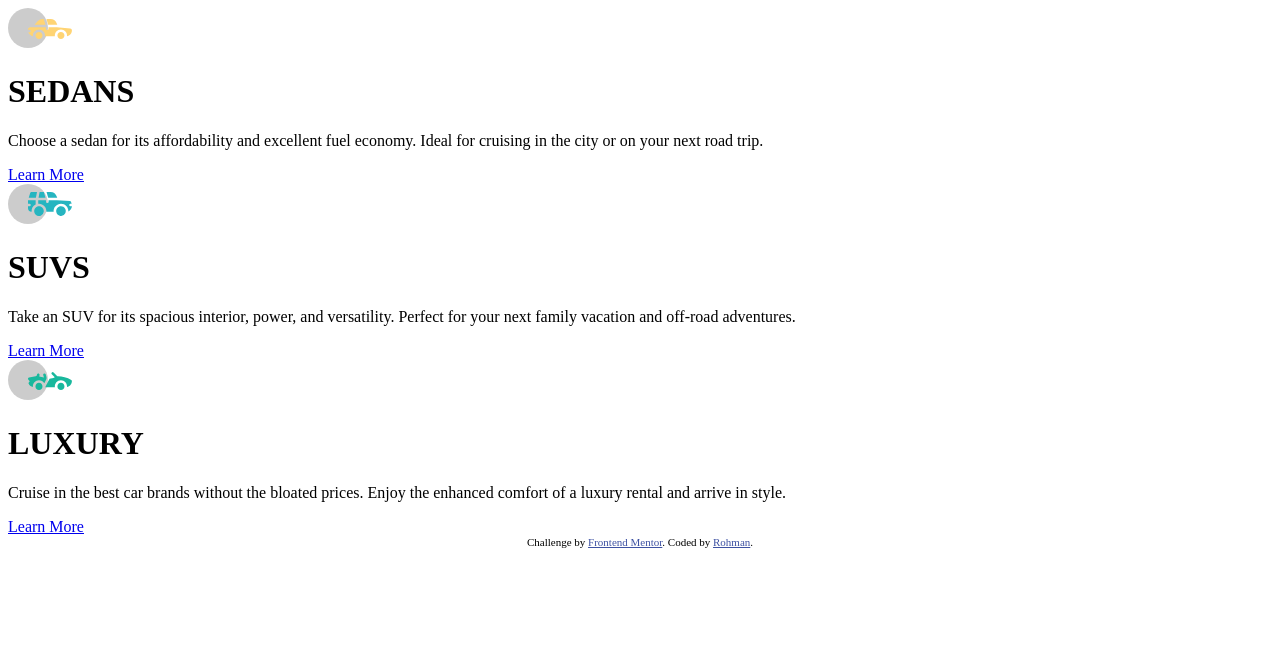
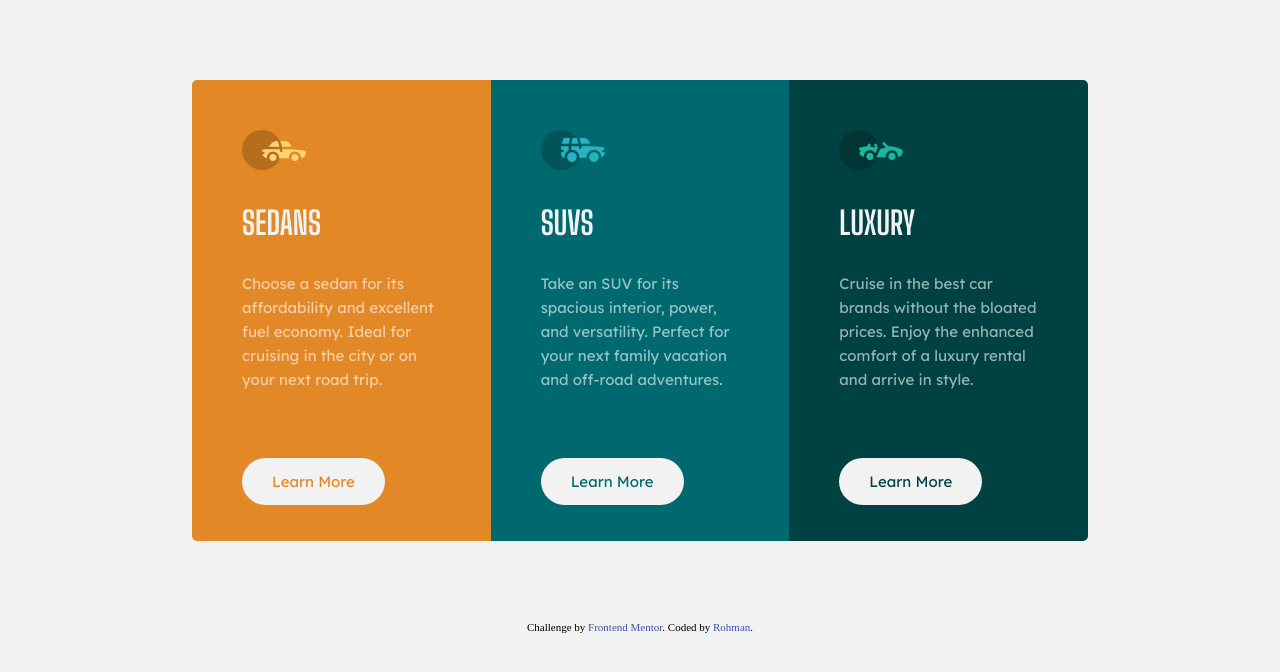
Before and after one commit to Hade21/3-columns-preview-card, a plain HTML site: page index.html in a window 1280 px wide. Drawn offline with Linux system fonts and the light colour scheme.

Commit message:
add styling

```diff
--- a/index.html
+++ b/index.html
@@ -20,19 +20,19 @@
       <img src="./images/icon-sedans.svg" class="icon">
       <h1 class="title">SEDANS</h1>
       <p class="desc">Choose a sedan for its affordability and excellent fuel economy. Ideal for cruising in the city or on your next road trip.</p>
-      <a href="#">Learn More</a>
+      <a href="#" class="btn-one">Learn More</a>
     </div>
     <div class="card two">
       <img src="./images/icon-suvs.svg" class="icon">
       <h1 class="title">SUVS</h1>
       <p class="desc">Take an SUV for its spacious interior, power, and versatility. Perfect for your next family vacation and off-road adventures.</p>
-      <a href="#">Learn More</a>
+      <a href="#" class="btn-two">Learn More</a>
     </div>
     <div class="card three">
       <img src="./images/icon-luxury.svg" class="icon">
       <h1 class="title">LUXURY</h1>
       <p class="desc">Cruise in the best car brands without the bloated prices. Enjoy the enhanced comfort of a luxury rental and arrive in style.</p>
-      <a href="#">Learn More</a>
+      <a href="#" class="btn-three">Learn More</a>
     </div>
   </div>
   <div class="attribution">
--- a/style.css
+++ b/style.css
@@ -0,0 +1,95 @@
+@import url('https://fonts.googleapis.com/css2?family=Lexend+Deca&display=swap');
+@import url('https://fonts.googleapis.com/css2?family=Big+Shoulders+Display:wght@700&display=swap');
+
+*{
+    margin: 0;
+    padding: 0;
+}
+body{
+    background-color: hsl(0, 0%, 95%);
+}
+.card-container{
+    width: 70%;
+    text-align: center;
+    margin: 80px auto;
+    display: flex;
+    justify-content: baseline;
+    border-radius: 5px;
+}
+.card{
+    width: 33.34%;
+    display: block;
+    padding: 50px;
+    text-align: left;
+}
+.one{
+    background-color: hsl(31, 77%, 52%);
+    border-radius: 5px 0 0 5px;
+}
+.two{
+    background-color: hsl(184, 100%, 22%);
+}
+.three{
+    background-color: hsl(179, 100%, 13%);
+    border-radius: 0 5px 5px 0;
+}
+.title{
+    font-family: 'Big Shoulders Display';
+    color: hsl(0, 0%, 95%);
+    margin-bottom: 30px;
+}
+.icon{
+    margin-bottom: 30px;
+}
+.desc{
+    color: hsla(0, 0%, 100%, 0.75);
+    font-family: 'Lexend Deca';
+    font-size: 15px;
+    line-height: 24px;
+    opacity: 0.8;
+    margin-bottom: 80px;
+}
+.card a{
+    font-family: 'Lexend Deca', sans-serif;
+    background-color: hsl(0, 0%, 95%);
+    padding: 14px 30px;
+    font-size: 15px;
+    text-decoration: none;
+    border-radius: 25px;
+    align-self: flex-end;
+}
+.btn-one{
+    color: hsl(31, 77%, 52%);
+}
+.btn-two{
+    color: hsl(184, 100%, 22%);
+}
+.btn-three{
+    color: hsl(179, 100%, 13%);
+}
+.card a:hover{
+    background-color: initial;
+    color: hsl(0, 0%, 95%);
+    border: 2px solid hsl(0, 0%, 95%);
+}
+.attribution a{
+    text-decoration: none;
+}
+
+@media (max-width: 375px) {
+    .card-container{
+        width: 90%;
+        margin: 30px auto;
+        flex-direction: column;
+    }
+    .card{
+        width: fit-content;
+        padding: 40px;
+    }
+    .one{
+        border-radius: 5px 5px 0 0;
+    }
+    .three{
+        border-radius: 0 0 5px 5px;
+    }
+}
```
Also changed, not shown: images/Screenshot-desktop.png (added).
